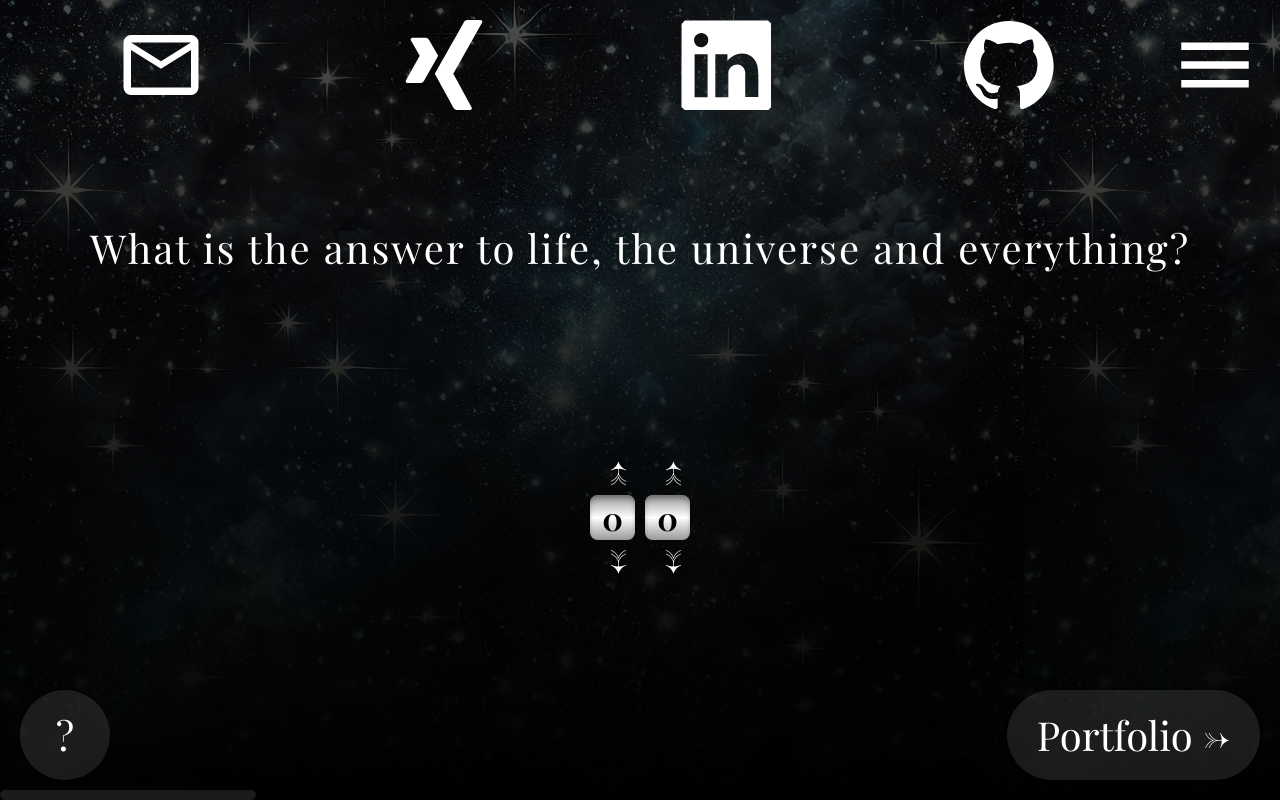
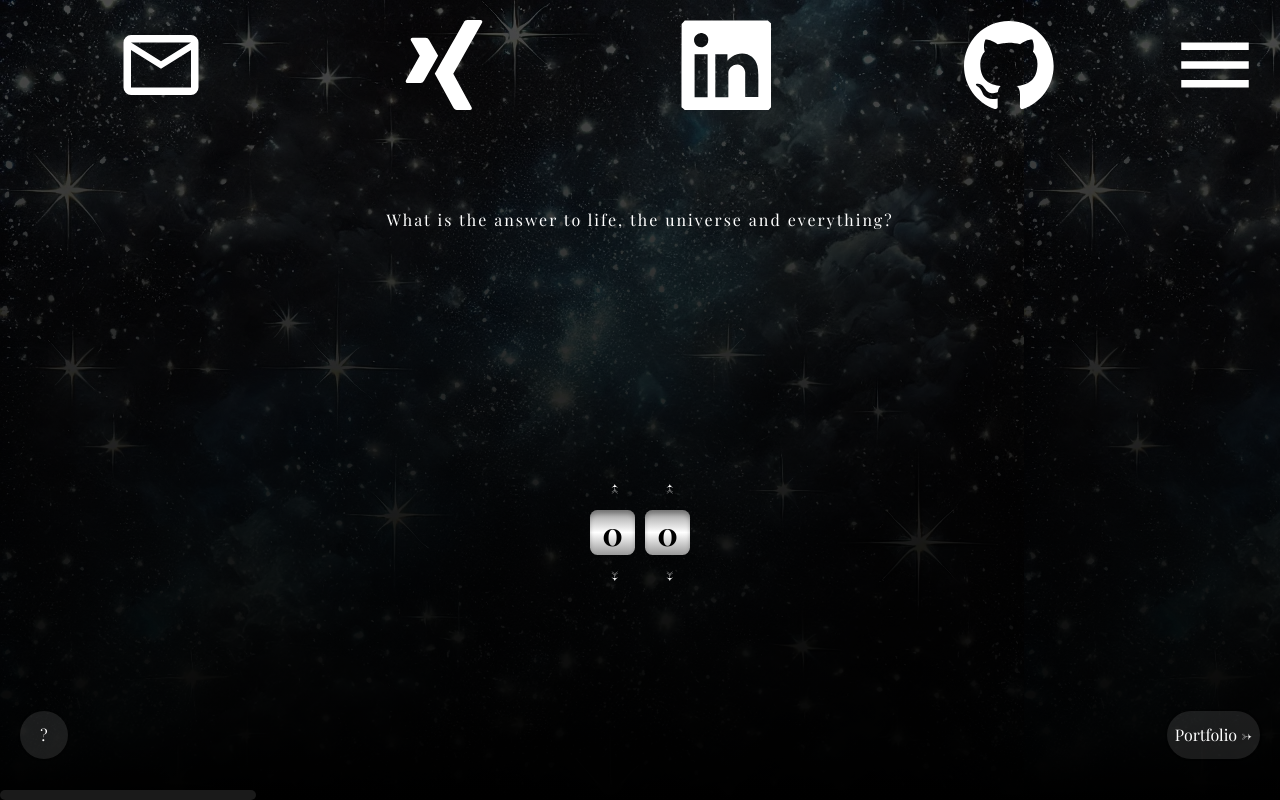
Before and after one commit to freshmozart1/portfolio, a React (Create React App) app: page / in a window 1280 px wide. Built offline with nearby package versions, Linux system fonts and the light colour scheme.

Commit message:
Refactor mixins.scss by removing unused font-face declarations and simplifying navButton styles

```diff
--- a/src/mixins.scss
+++ b/src/mixins.scss
@@ -1,40 +1,6 @@
-@font-face {
-    font-family: 'Playfair Display';
-    src: url('./assets/PlayfairDisplay-Italic-VariableFont_wght.ttf') format('truetype');
-}
-
-@font-face {
-    font-family: 'Playfair Display';
-    src: url('./assets/PlayfairDisplay-VariableFont_wght.ttf') format('truetype');
-}
-
 @mixin navButton {
-    all: unset;
-    box-sizing: border-box;
-    min-width: 45px;
-    height: 45px;
-    display: flex;
-    flex-direction: column;
-    justify-content: center;
-    align-items: center;
-    border-radius: 22.5px;
     background: rgba(255, 255, 255, 0.10);
-    font-size: 20px;
-    line-height: 25px;
     box-shadow: 0px 0px 2px rgb(0, 0, 0);
-    padding: 10px 15px 10px 15px;
-    color: white;
-    font-family: 'Playfair Display', serif;
-    cursor: pointer;
-
-    @media screen and (min-width: 1024px) {
-        min-width: 90px;
-        height: 90px;
-        border-radius: 45px;
-        font-size: 40px;
-        line-height: 50px;
-        padding: 20px 30px 20px 30px;
-    }
 }
 
 @mixin container {
@@ -45,17 +11,12 @@
     width: 100%;
     height: 100%;
     flex-shrink: 0;
-    padding: 85px 20px;
+    padding: calc(40px + 3rem) 20px; //TODO #2
     gap: 20px;
-    color: white;
     overflow: hidden;
-    font-family: 'Playfair Display', serif;
     word-wrap: break-word;
     text-align: center;
     background-size: cover;
-    font-size: 20px;
-    font-weight: 400;
-    line-height: 25px;
     letter-spacing: 2px;
 
     div.content {
@@ -65,12 +26,6 @@
         justify-content: space-around;
         width: 100%;
         height: 100%;
-    }
-
-    @media screen and (min-width: 1024px) {
-        font-size: 40px;
-        line-height: 50px;
-        padding: 130px 20px;
     }
 }
 
```
